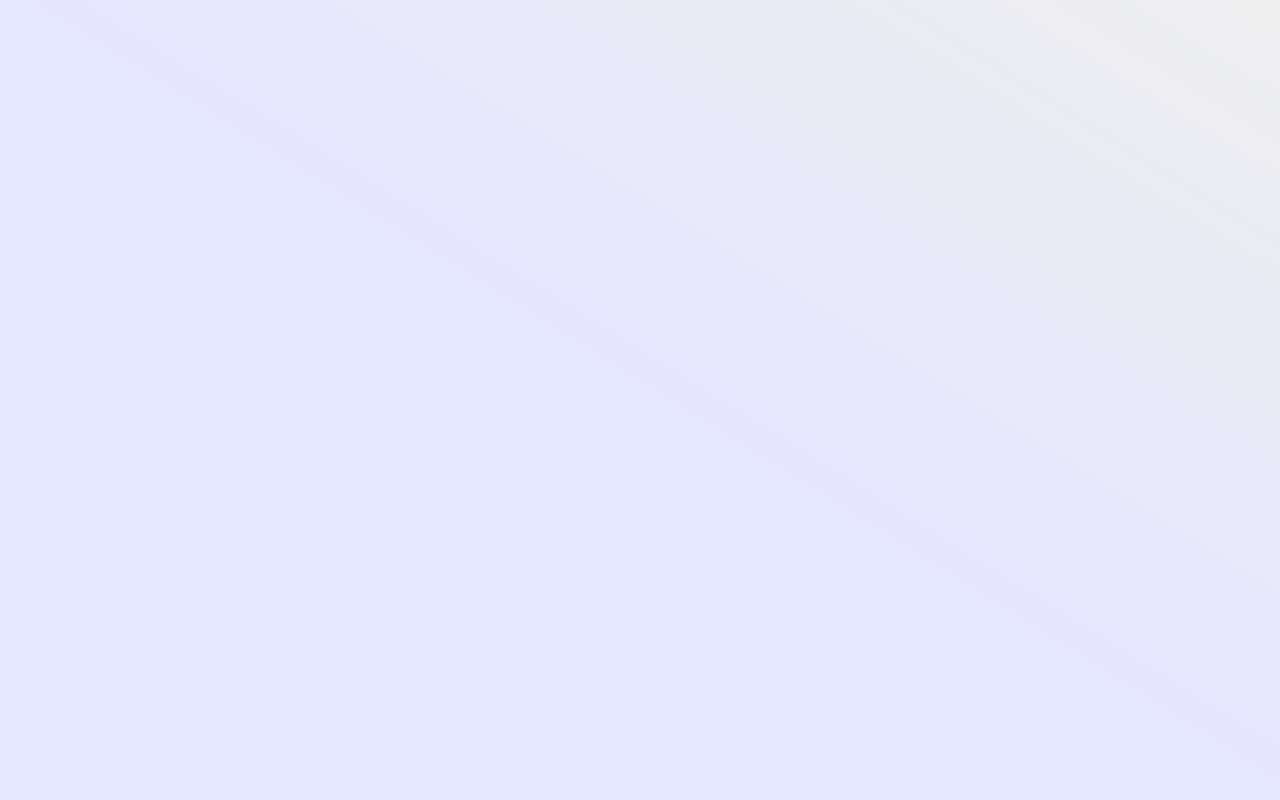
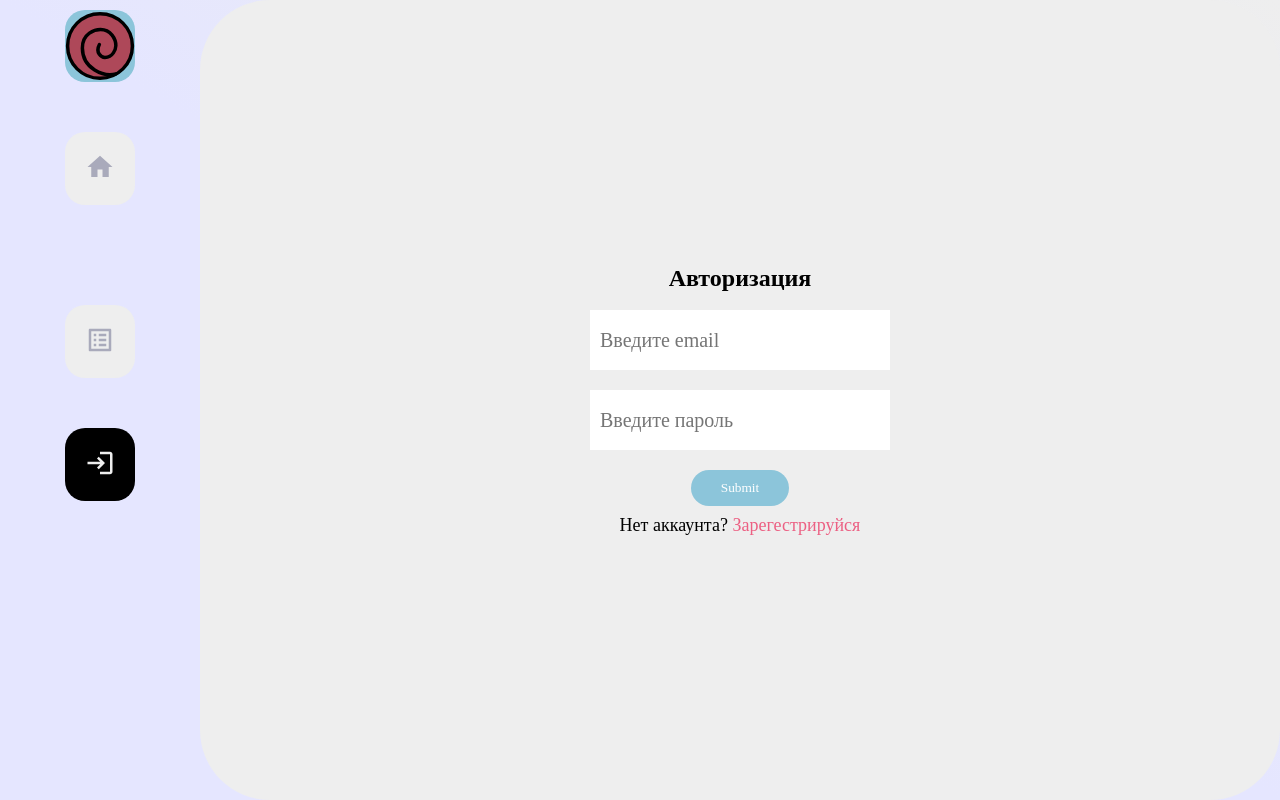
Before and after one commit to maryshevgit/food-store, a React (Create React App) app: page /food-store/login in a window 1280 px wide. Before the commit this address had no page. Built offline with nearby package versions, Linux system fonts and the light colour scheme.

Commit message:
Исправил navigate

```diff
--- a/package.json
+++ b/package.json
@@ -1,5 +1,5 @@
 {
-  "name": "",
+  "name": "food-store",
   "version": "0.1.0",
   "homepage": "https://maryshevgit.github.io/food-store/",
   "private": true,
--- a/src/App.tsx
+++ b/src/App.tsx
@@ -16,15 +16,15 @@ function App() {
   return (
     <Suspense fallback={<Loader />}>
       <Routes>
-        <Route path='/' element={<MainLayout />}>
+        <Route path='/food-store' element={<MainLayout />}>
           <Route path='' element={<Home />} />
-          <Route path='/cart/orders' element={<Orders />} />
-          <Route path='/login' element={<Auth />} />
-          <Route path='/registration' element={<Auth />} />
-          <Route path='/admin' element={<Admin />} />
-          <Route path='/food' element={<Food />} />
-          <Route path='/food/:id' element={<OneFoodPage />} />
-          <Route path='/cart' element={<Cart />} />
+          <Route path='cart/orders' element={<Orders />} />
+          <Route path='login' element={<Auth />} />
+          <Route path='registration' element={<Auth />} />
+          <Route path='admin' element={<Admin />} />
+          <Route path='food' element={<Food />} />
+          <Route path='food/:id' element={<OneFoodPage />} />
+          <Route path='cart' element={<Cart />} />
         </Route>
       </Routes>
     </Suspense>
--- a/src/components/Header/Header.tsx
+++ b/src/components/Header/Header.tsx
@@ -17,6 +17,11 @@ const Header:FC = () => {
     const navigate = useNavigate()
     const dispatch = useAppDispatch()
 
+    const logOut = () => {
+        dispatch(removeUser())
+        navigate('/food-store/login')
+    }
+
   return (
     <div className={styles.header}>
         <div className={styles.name}>
@@ -30,17 +35,17 @@ const Header:FC = () => {
                 <ListAltIcon />
             </div>
             {isAuth &&
-                <div className={styles.navbar__item} onClick={() => navigate('/admin')}>
+                <div className={styles.navbar__item} onClick={() => navigate('/food-store/admin')}>
                     <AdminPanelSettingsIcon />
                 </div>
             }
         </div>
         {isAuth ?
-            <div className={styles.auth} onClick={() => dispatch(removeUser())}>
+            <div className={styles.auth} onClick={logOut}>
                 <LogoutIcon />
             </div>
         :
-            <div className={styles.auth} onClick={() => navigate('/login')}>
+            <div className={styles.auth} onClick={() => navigate('registration')}>
                 <LoginIcon />
             </div>
         }
--- a/src/components/Types.tsx
+++ b/src/components/Types.tsx
@@ -14,7 +14,7 @@ const Types:FC = () => {
   const changeType = (id: number, type:string) => {
     dispatch(setType(id))
     dispatch(setTypeName(type))
-    navigate('/food')
+    navigate('/food-store/food')
   }
 
   const {data, isLoading} = useGetTypesQuery(0)
--- a/src/pages/Admin/Admin.tsx
+++ b/src/pages/Admin/Admin.tsx
@@ -1,8 +1,12 @@
 import React, { ChangeEvent, FC, useState } from 'react'
+
 import Loader from '../../components/Loader/Loader'
+import Select from '../../ui/select/Select'
+
 import { useCreateFoodMutation } from '../../redux/services/foodApi'
+
 import { IFood } from '../../types/types'
-import Select from '../../ui/select/Select'
+
 import styles from './Admin.module.scss'
 
 const Admin:FC = () => {
--- a/src/pages/Auth/Auth.tsx
+++ b/src/pages/Auth/Auth.tsx
@@ -1,10 +1,15 @@
-import { createUserWithEmailAndPassword, OAuthCredential, signInWithEmailAndPassword } from 'firebase/auth'
 import React, { useState } from 'react'
 import { useLocation, useNavigate } from 'react-router-dom'
+
+import { createUserWithEmailAndPassword, signInWithEmailAndPassword } from 'firebase/auth'
 import { auth } from '../../firebase'
+
 import { useAppDispatch } from '../../hooks/reduxHook'
+
 import { setUser } from '../../redux/slices/userSlice'
+
 import Button from '../../ui/button/Button'
+
 import styles from './Auth.module.scss'
 
 const Auth = () => {
@@ -16,7 +21,7 @@ const Auth = () => {
   const [email, setEmail] = useState('')
   const [password, setPassword] = useState('')
 
-  const isLogin = location.pathname === '/login'
+  const isLogin = location.pathname === '/food-store/login'
 
   const handleLogin = (email:string, password:any) => {
     signInWithEmailAndPassword (auth, email, password)
@@ -27,7 +32,7 @@ const Auth = () => {
         }))
       })
       .catch (error => console.log(error))
-      .finally(() => navigate('/'))
+      .finally(() => navigate('/food-store'))
   }
 
   const handleRegistration = async(email:string, password:any) => {
@@ -39,7 +44,7 @@ const Auth = () => {
         }))
       })
       .catch (error => console.log(error))
-      .finally(() => navigate('/'))
+      .finally(() => navigate('/food-store'))
   }
 
 
@@ -54,7 +59,6 @@ const Auth = () => {
           Регистрация
         </div>
       }
-      {!isLogin && <input type='text' placeholder='Введите имя' />}
       <input type='email' onChange={(e) => setEmail(e.target.value)} placeholder='Введите email' />
       <input type='password' onChange={(e) => setPassword(e.target.value)} placeholder='Введите пароль' />
       {isLogin ?
@@ -65,11 +69,11 @@ const Auth = () => {
       <div>
         {isLogin ?
           <div>
-            Нет аккаунта? <span onClick={() => navigate('/registration')}>Зарегестрируйся</span>
+            Нет аккаунта? <span onClick={() => navigate('/food-store/registration')}>Зарегестрируйся</span>
           </div>
         :
           <div>
-            Есть аккаунт? <span onClick={() => navigate('/login')}>Войти</span>
+            Есть аккаунт? <span onClick={() => navigate('/food-store/login')}>Войти</span>
           </div>
         }
       </div>
--- a/src/pages/Food/Food.tsx
+++ b/src/pages/Food/Food.tsx
@@ -1,10 +1,14 @@
 import React, { FC } from 'react'
 import { useNavigate } from 'react-router-dom';
+
 import FoodItem from '../../components/FoodItem';
 import Loader from '../../components/Loader/Loader';
+
 import { useAppDispatch, useAppSelector } from '../../hooks/reduxHook';
 import {  useGetFoodQuery } from '../../redux/services/foodApi';
+
 import { setId } from '../../redux/slices/typeSlice';
+
 import styles from './Food.module.scss'
 
 const Food:FC = () => {
--- a/src/pages/Orders/Orders.tsx
+++ b/src/pages/Orders/Orders.tsx
@@ -1,6 +1,9 @@
 import React from 'react'
+
 import { useAppSelector } from '../../hooks/reduxHook'
+
 import { calcTotalPrice } from '../../utils/calcTotalPrice'
+
 import styles from './Order.module.scss'
 
 const Orders = () => {
```
Also changed, not shown: src/pages/Cart/Cart.tsx (+10 -6 lines), src/pages/Home/Home.tsx (+9 -4 lines), src/pages/OneFoodPage/OneFoodPage.tsx (+10 -5 lines).
